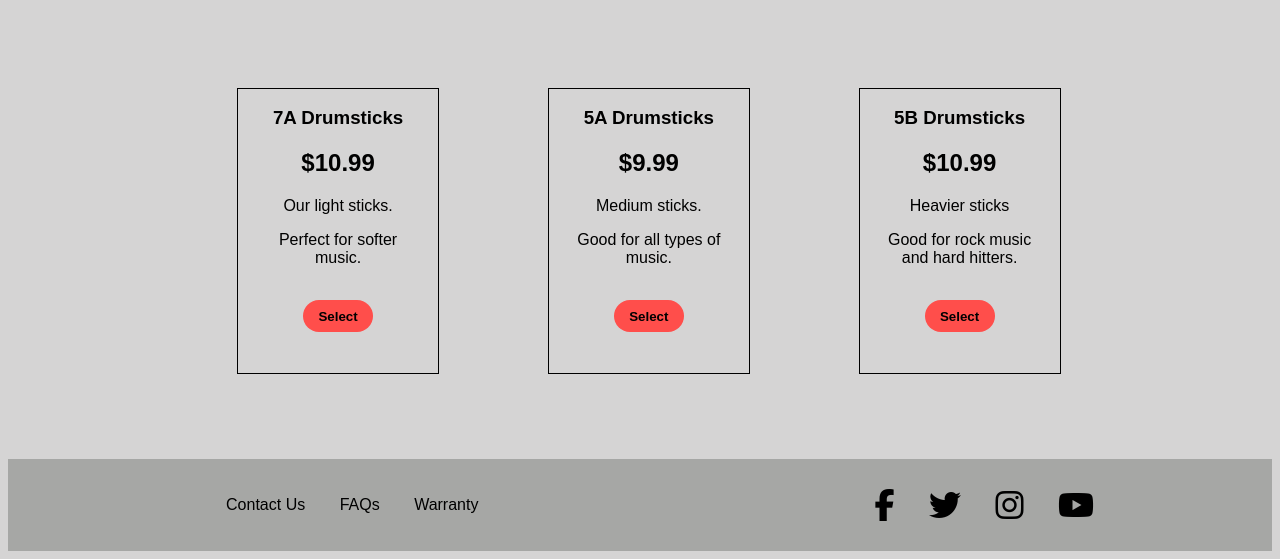
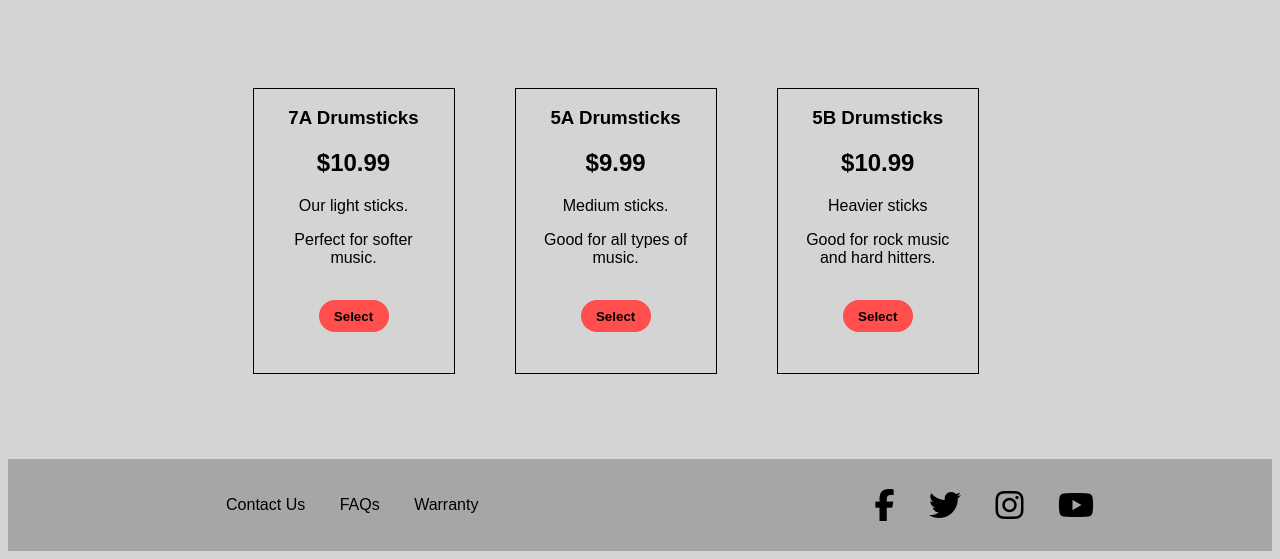
Before and after one commit to timloveland/VicFirth-Product-Page, a plain HTML site: page index.html in a window 1280 px wide. Shown: the part 1082-1641 px from the top of the page. Drawn offline with Linux system fonts and the light colour scheme.

Commit message:
Add files via upload

```diff
--- a/index.html
+++ b/index.html
@@ -49,7 +49,7 @@
         </div>
       </div>
     </div>
-    <iframe id="video" width="560" height="315" src="https://www.youtube.com/embed/vpVGHpBTTmU" title="YouTube video player" frameborder="0" allow="accelerometer; autoplay; clipboard-write; encrypted-media; gyroscope; picture-in-picture" allowfullscreen></iframe>
+    <iframe id="video" width="560" height="315" src="https://www.youtube.com/embed/vpVGHpBTTmU" title="YouTube video player" frameborder="0" allow="accelerometer; autoplay; clipboard-write; encrypted-media; gyroscope; picture-in-picture" allowfullscreen loading="lazy"></iframe>
     <div id="pricing">
       <div class="product1">
         <h3>7A Drumsticks</h3>
--- a/styles.css
+++ b/styles.css
@@ -190,9 +190,10 @@ iframe {
   flex-direction: row;
   align-items: center;
   justify-content: center;
-  gap: 10%;
+  gap: 5%;
   margin: 25px;
   margin-top: 110px;
+  margin-left: -90px;
   padding-left: 10%;
 }
 
```
